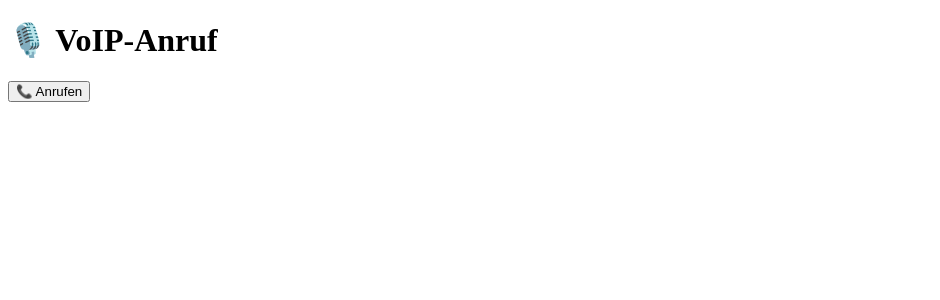
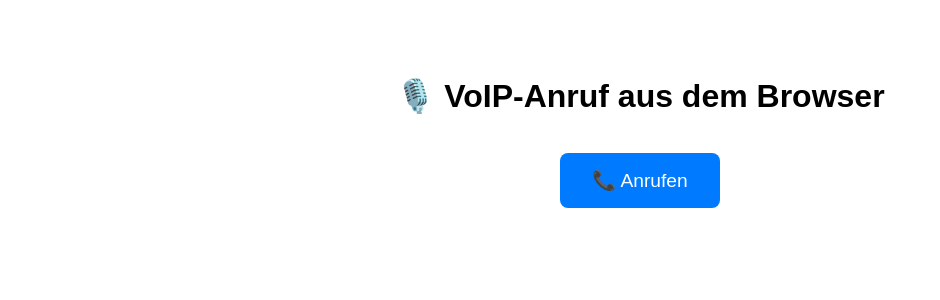
Before and after one commit to Luncustaf/salestrainer-frontend, a SvelteKit app: page / in a window 1280 px wide. Shown: the top 300 px of the page, without its empty margins (0-940 px from the left). Built offline with nearby package versions, Linux system fonts and the light colour scheme.

Commit message:
Logging added

```diff
--- a/src/routes/+page.svelte
+++ b/src/routes/+page.svelte
@@ -7,38 +7,56 @@
 
   const startVoIPCall = async () => {
     try {
+      console.log("🚀 Starte VoIP-Anruf...");
+
       const res = await fetch('https://salestrainer-test-8773dee9bf25.herokuapp.com/token?identity=browser-user');
-      const { token } = await res.json();
+      const data = await res.json();
+      const token = data.token;
+
+      if (!token) {
+        console.error("❌ Kein Token empfangen:", data);
+        alert("Fehler: Kein gültiger Token vom Server.");
+        return;
+      }
+
+      console.log("🔐 Token empfangen:", token.slice(0, 20) + "...");
 
       device = new Device(token, { debug: true });
 
+      device.on('registered', () => {
+        console.log("✅ [Twilio] Gerät registriert.");
+      });
+
       device.on('ready', () => {
-        console.log('📞 Gerät bereit');
+        console.log("📞 [Twilio] Gerät bereit – versuche Verbindung herzustellen...");
         isReady = true;
 
-        // ✅ Anruf direkt starten
         const connection = device!.connect();
+        console.log("🚀 Verbindung gestartet:", connection);
         isCalling = true;
-        console.log('🚀 Anruf gestartet:', connection);
+      });
+
+      device.on('connect', (conn) => {
+        console.log("🔊 Verbindung hergestellt:", conn.parameters);
+      });
+
+      device.on('disconnect', () => {
+        console.log("📴 Verbindung beendet");
+        isCalling = false;
       });
 
       device.on('error', (err) => {
-        console.error('❌ Fehler:', err);
-        alert('Twilio-Fehler: ' + err.message);
+        console.error("❌ Twilio Fehler:", err);
+        alert("Fehler beim Anruf: " + err.message);
       });
 
-      device.on('disconnect', () => {
-        console.log('📴 Anruf beendet');
-        isCalling = false;
-      });
-
-      // ⛔️ Kein device.initialize() nötig in neuerer SDK-Version
     } catch (error) {
-      console.error('Fehler beim Starten des Calls:', error);
+      console.error("❌ Fehler beim Starten:", error);
     }
   };
 
   const hangUp = () => {
+    console.log("📴 Auflegen gedrückt.");
     if (device) {
       device.disconnectAll();
       isCalling = false;
@@ -47,7 +65,7 @@
 </script>
 
 <main>
-  <h1>🎙️ VoIP-Anruf</h1>
+  <h1>🎙️ VoIP-Anruf aus dem Browser</h1>
 
   {#if !isCalling}
     <button on:click={startVoIPCall}>📞 Anrufen</button>
@@ -55,3 +73,29 @@
     <button on:click={hangUp}>📴 Auflegen</button>
   {/if}
 </main>
+
+<style>
+  main {
+    display: flex;
+    flex-direction: column;
+    align-items: center;
+    padding-top: 3rem;
+    font-family: sans-serif;
+  }
+
+  button {
+    padding: 1rem 2rem;
+    font-size: 1.2rem;
+    background-color: #007aff;
+    color: white;
+    border: none;
+    border-radius: 8px;
+    cursor: pointer;
+    margin-top: 1rem;
+    transition: background-color 0.2s ease-in-out;
+  }
+
+  button:hover {
+    background-color: #005bb5;
+  }
+</style>
```
